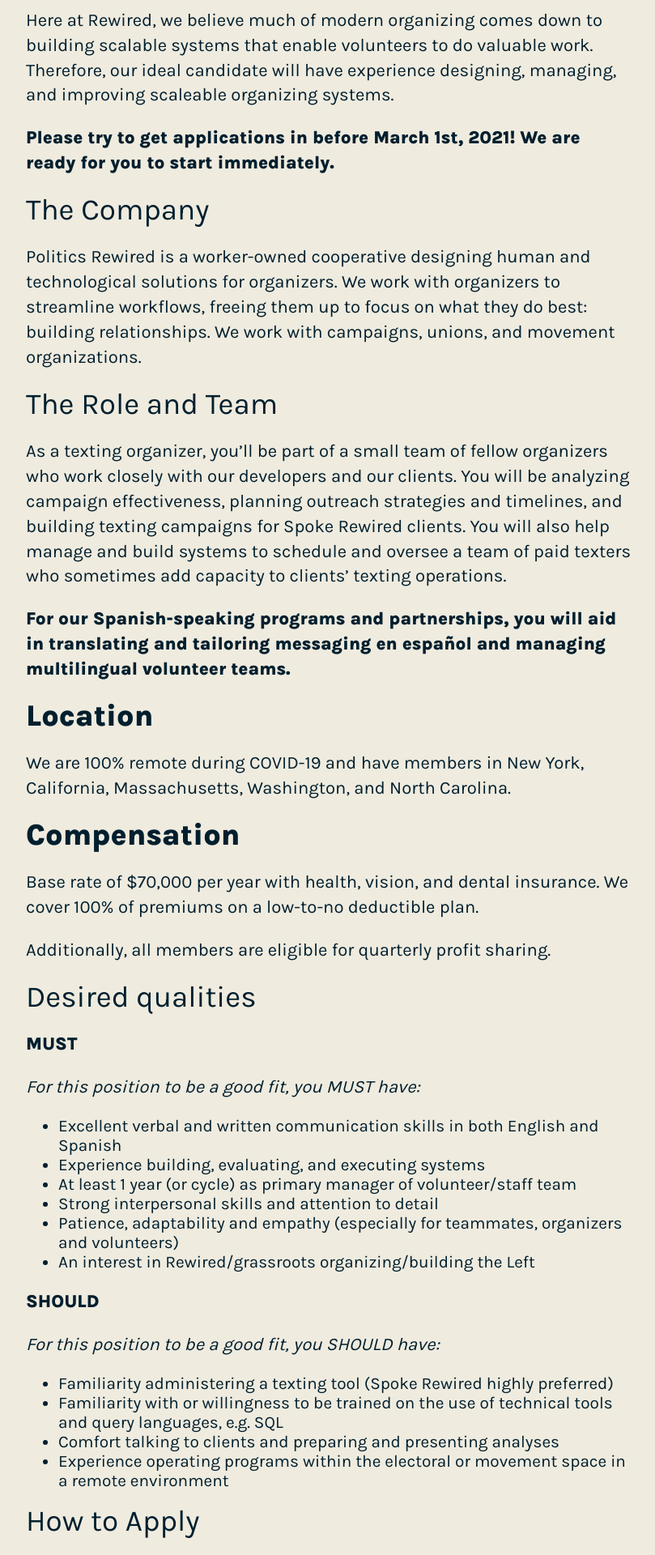
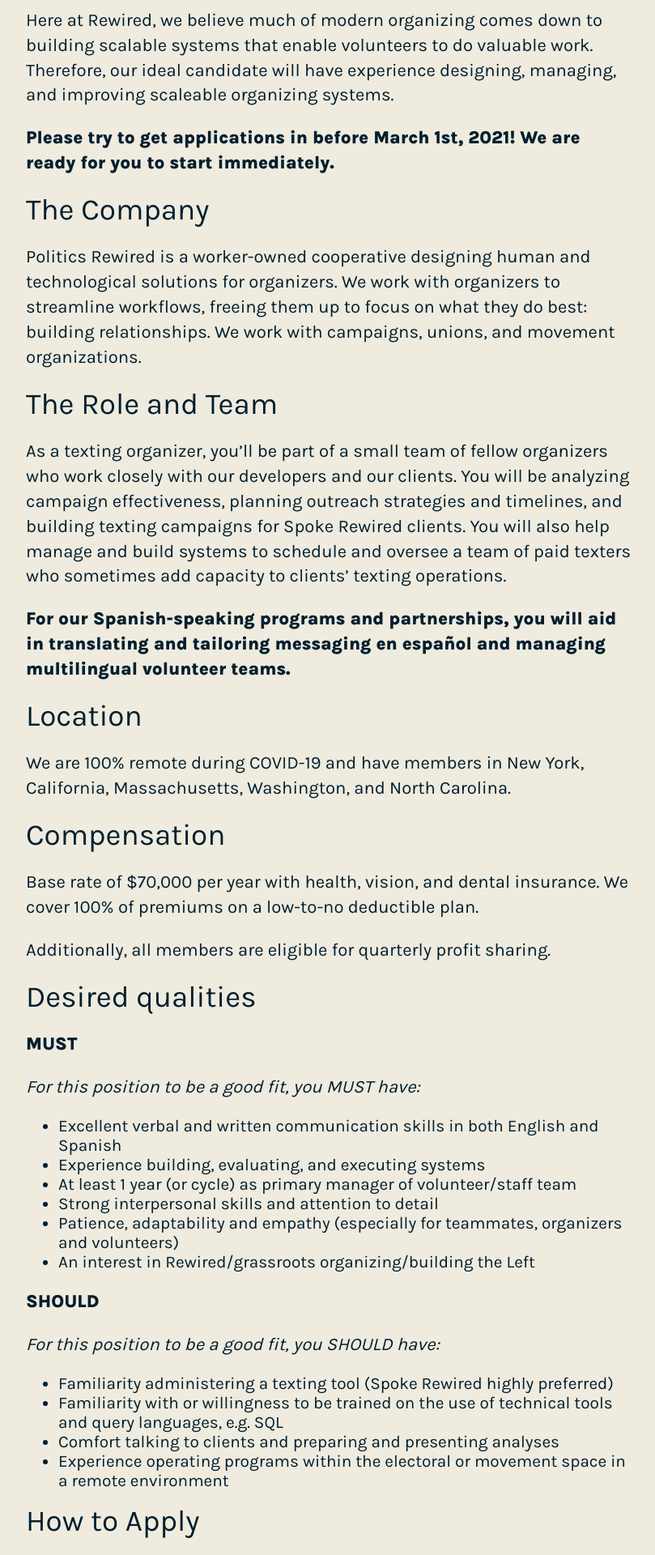
Before and after one commit to politics-rewired/politics-rewired.github.io, a Jekyll site: the page built from careers/texting-organizer-es-en.md, in a window 1280 px wide. Shown: the part 424-2344 px from the top of the page at 81% size, without its empty margins (233-1042 px from the left). Built offline with Jekyll 4.4.1, drawn with Linux system fonts in a browser that asks for light colours.

Commit message:
fix: unbold headings (#31)

```diff
--- a/careers/texting-organizer-es-en.md
+++ b/careers/texting-organizer-es-en.md
@@ -21,11 +21,11 @@
 
 **For our Spanish-speaking programs and partnerships, you will aid in translating and tailoring messaging en español and managing multilingual volunteer teams.**
 
-# **Location**
+# Location
 
 We are 100% remote during COVID-19 and have members in New York, California, Massachusetts, Washington, and North Carolina.
 
-# **Compensation**
+# Compensation
 
 Base rate of $70,000 per year with health, vision, and dental insurance. We cover 100% of premiums on a low-to-no deductible plan.
 
```
